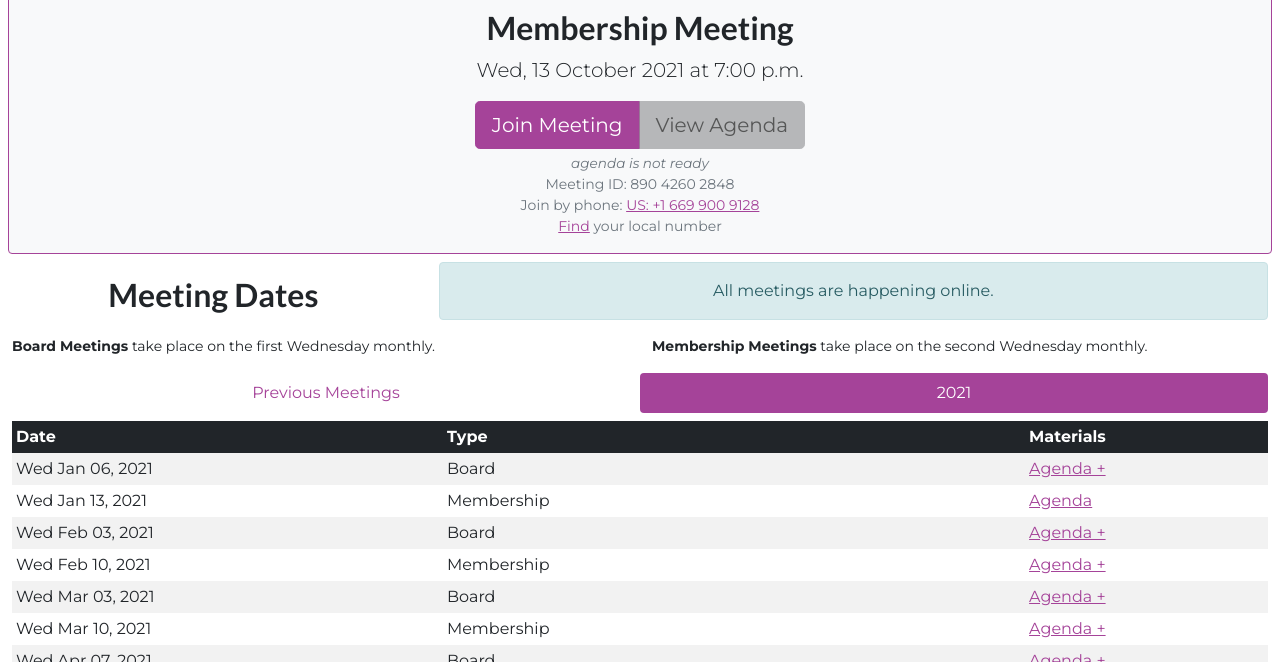
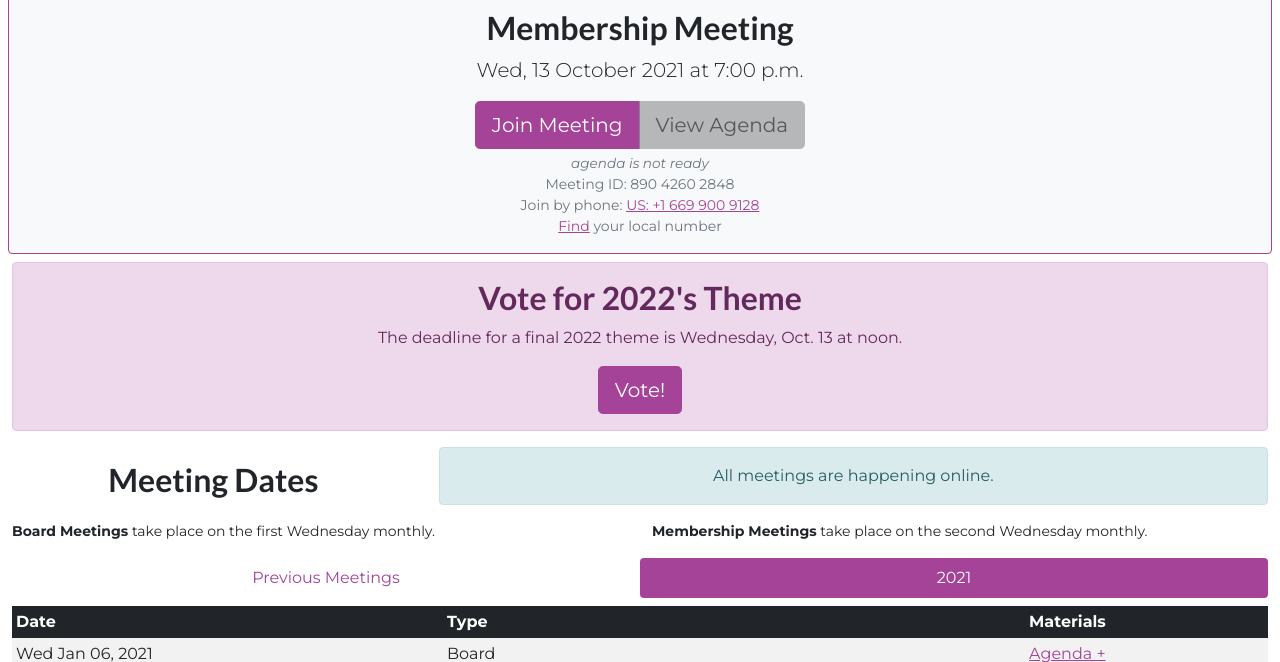
Before and after one commit to sfpride/members, a Jekyll site: the page built from index.html, in a window 1280 px wide and 900 px high, cut to the strip 238-900 px from the top of the window. Built offline with Jekyll 4.4.1, drawn with Linux system fonts in a browser that asks for light colours; some web fonts are replaced.

Commit message:
2022 theme selection

```diff
--- a/_includes/announcements.html
+++ b/_includes/announcements.html
@@ -1,11 +1,11 @@
 <section id="announcements">
-    <div class="row align-items-center d-none">
-        <div class="col col-12 mx-auto">
-            <div class="alert alert-primary">
+    <div class="row align-items-center">
+        <div class="col mx-auto">
+            <div class="alert alert-primary text-center">
                 <h2 class="alert-heading text-center">Vote for 2022's Theme</h2>
+                <p>The deadline for a final 2022 theme is Wednesday, Oct. 13 at noon.</p>
                 <a href="https://forms.gle/4KH7geWNeuuouKAa7" target="_blakn"><button class="btn btn-lg btn-primary">Vote!</button></a>
             </div>
         </div>
-
     </div>
 </section>
```
